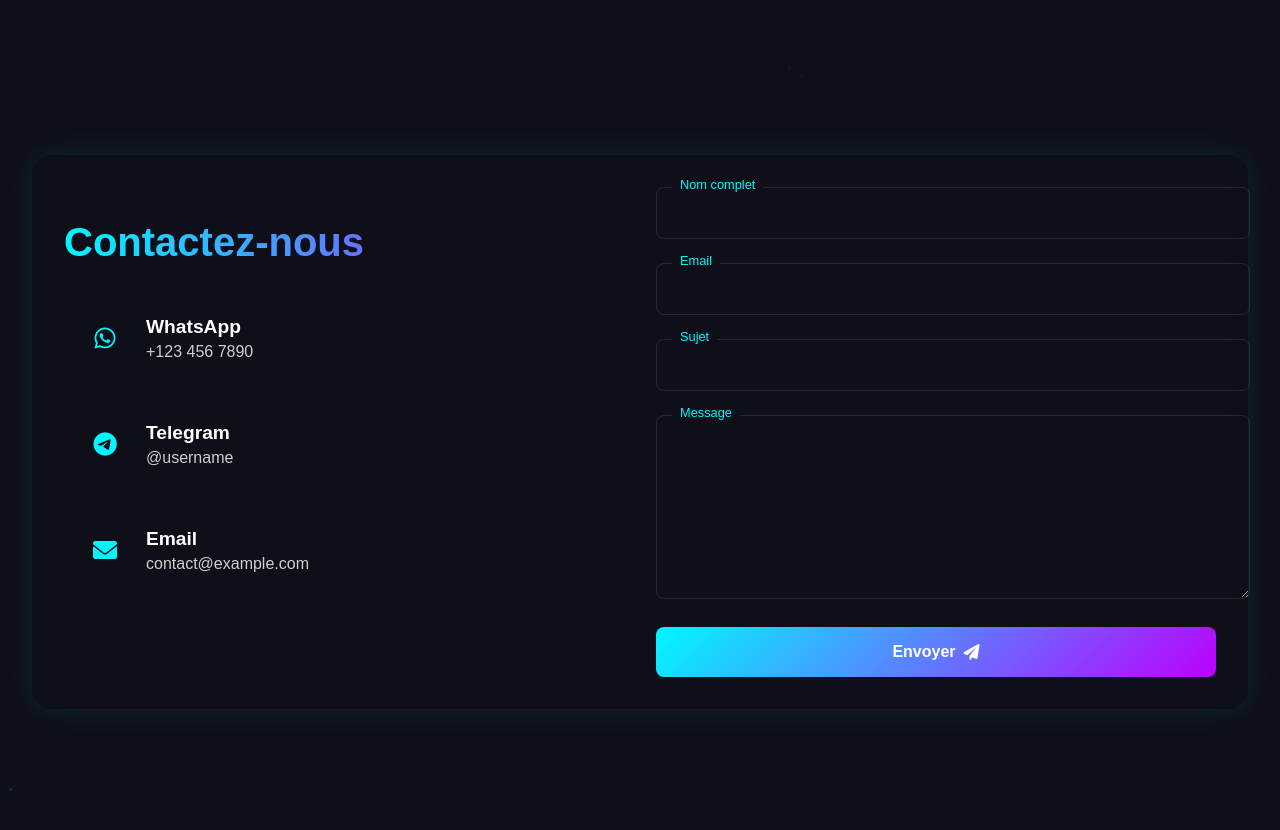
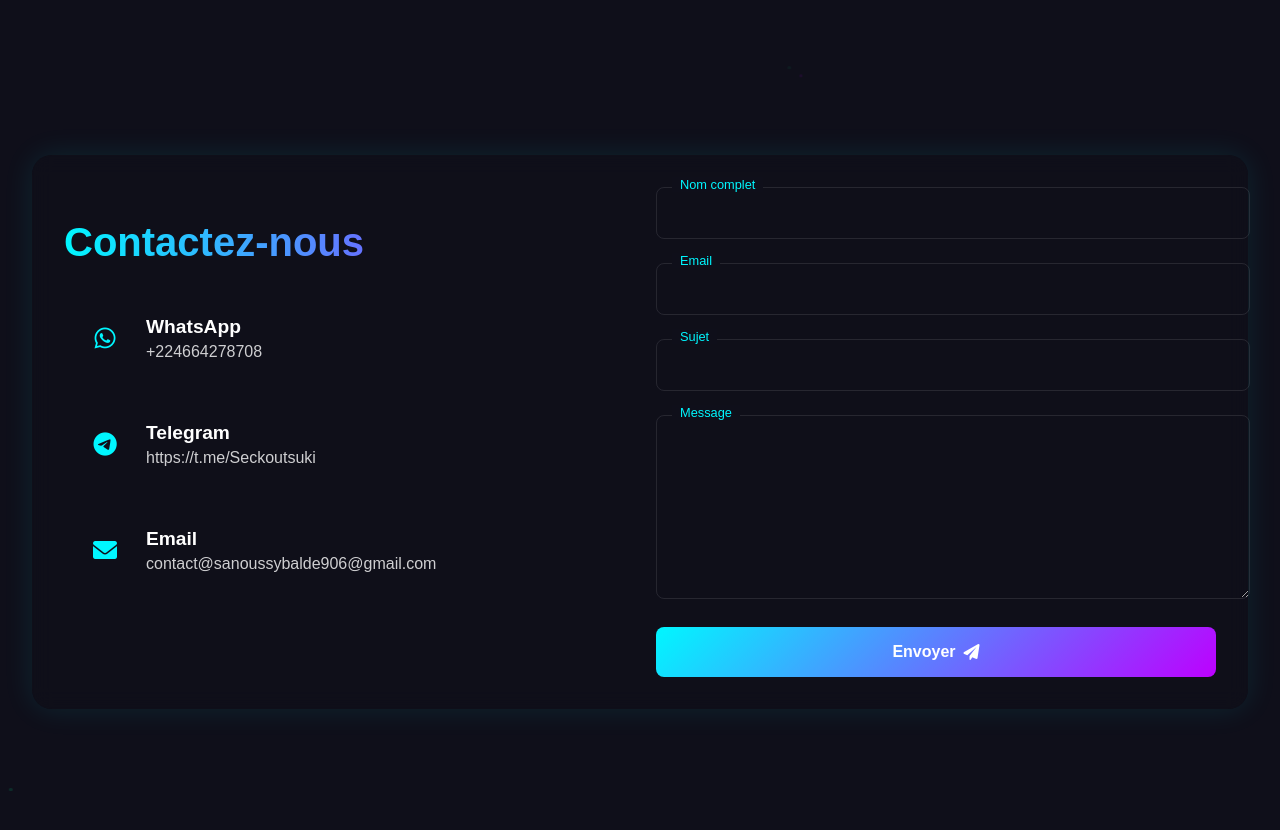
Before and after one commit to balde224TECH/mon-site-ecommerce, a website: page mon-site-ecommerce/public/contact.html in a window 1280 px wide. Drawn offline with Linux system fonts and the light colour scheme.

Commit message:
Update contact.html

```diff
--- a/mon-site-ecommerce/public/contact.html
+++ b/mon-site-ecommerce/public/contact.html
@@ -19,7 +19,7 @@
                     </div>
                     <div class="info-content">
                         <h3>WhatsApp</h3>
-                        <p>+123 456 7890</p>
+                        <p>+224664278708</p>
                     </div>
                 </div>
 
@@ -29,7 +29,7 @@
                     </div>
                     <div class="info-content">
                         <h3>Telegram</h3>
-                        <p>@username</p>
+                        <p>https://t.me/Seckoutsuki</p>
                     </div>
                 </div>
 
@@ -39,7 +39,7 @@
                     </div>
                     <div class="info-content">
                         <h3>Email</h3>
-                        <p>contact@example.com</p>
+                        <p>contact@sanoussybalde906@gmail.com</p>
                     </div>
                 </div>
             </div>
```
